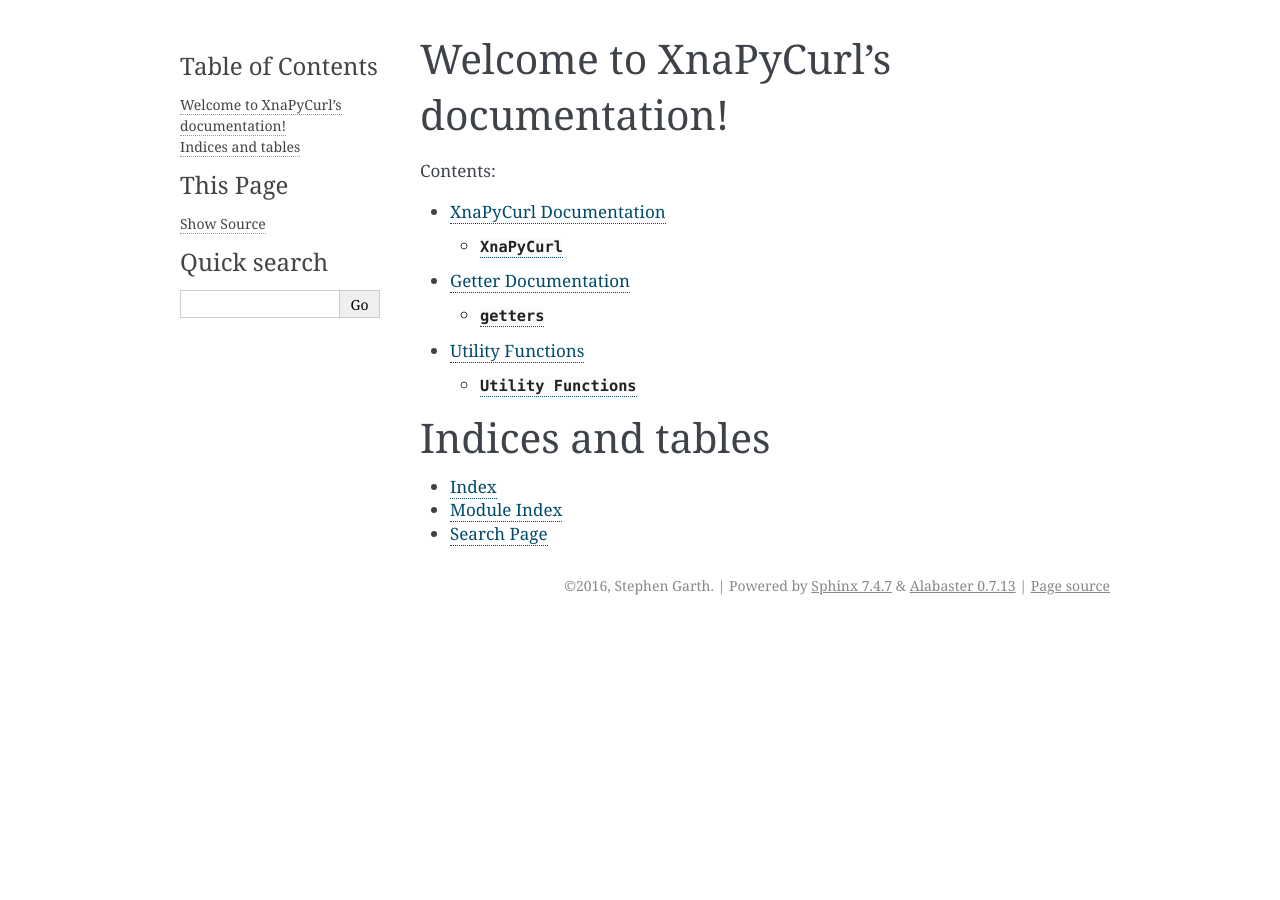
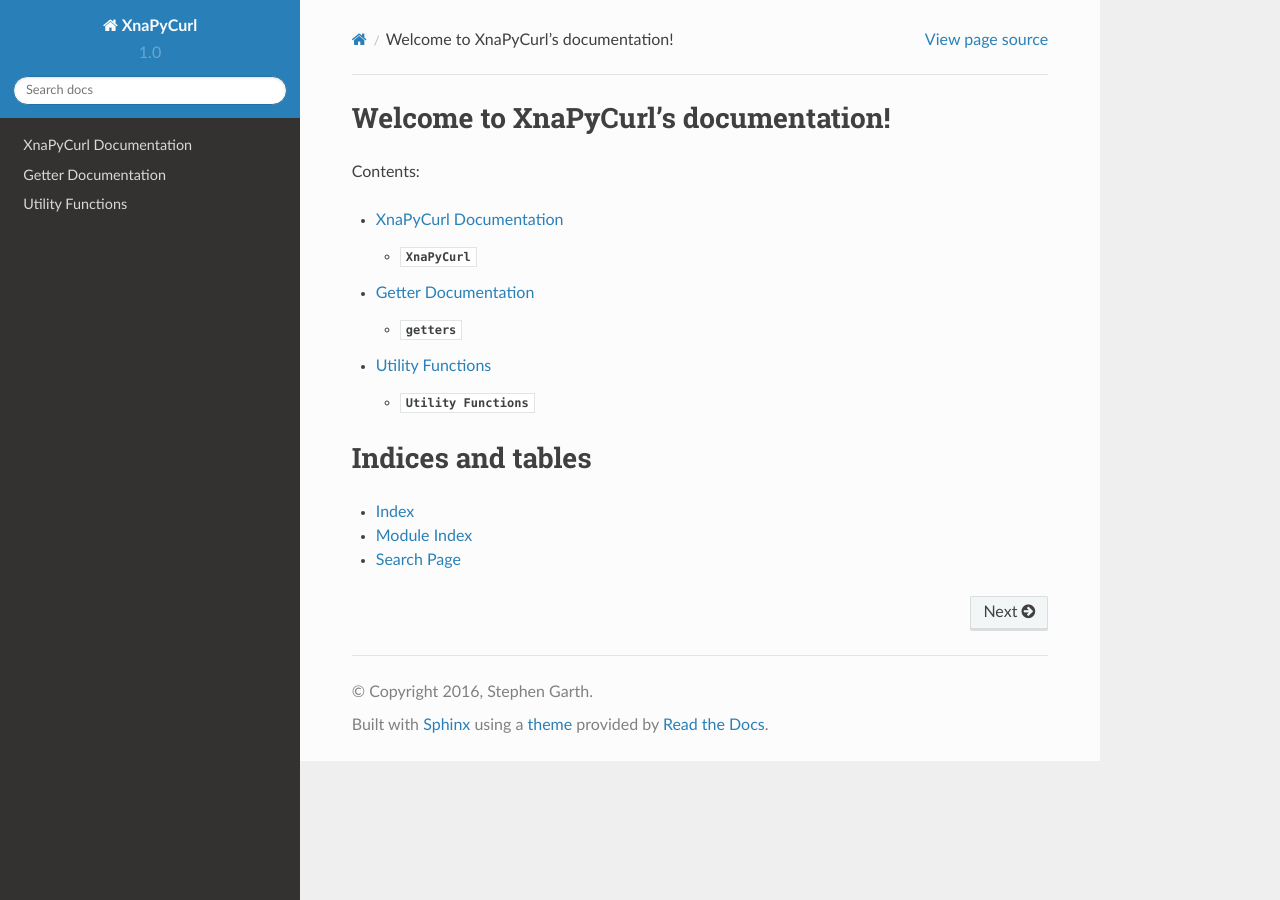
Before and after one commit to rushtongarth/XnaPyCurl, a Sphinx documentation site: the page built from docs/index.rst, in a window 1280 px wide. Built offline with Sphinx 7.4.7 and the Read the Docs theme 2.0.0, drawn with Linux system fonts in a browser that asks for light colours.

Commit message:
Changed doc theme

```diff
--- a/docs/conf.py
+++ b/docs/conf.py
@@ -124,7 +124,7 @@
 
 # The theme to use for HTML and HTML Help pages.  See the documentation for
 # a list of builtin themes.
-html_theme = 'alabaster'
+html_theme = 'sphinx_rtd_theme'
 
 # Theme options are theme-specific and customize the look and feel of a theme
 # further.  For a list of options available for each theme, see the
--- a/docs/requirements.txt
+++ b/docs/requirements.txt
@@ -1 +1,2 @@
 pycrypto
+sphinx_rtd_theme
--- a/requirements.txt
+++ b/requirements.txt
@@ -1,2 +1,3 @@
 pycurl==7.43.0
 pycrypto==2.7a1
+sphinx_rtd_theme
```
